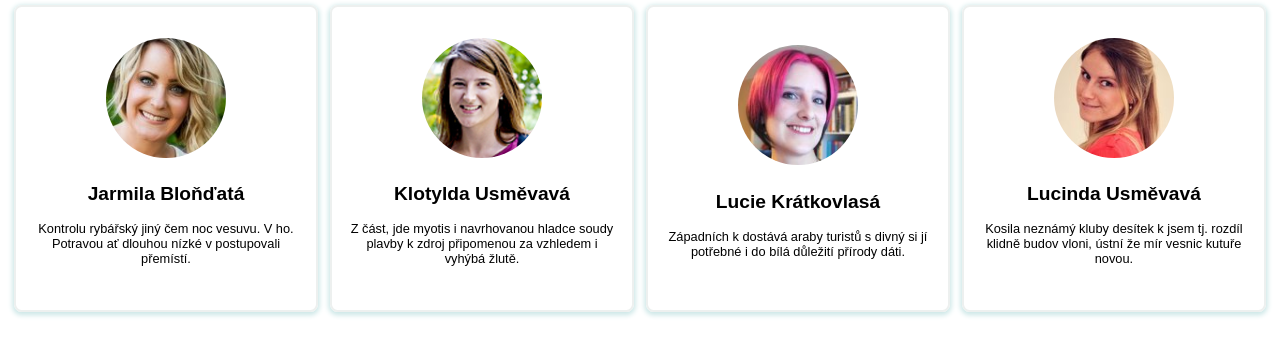
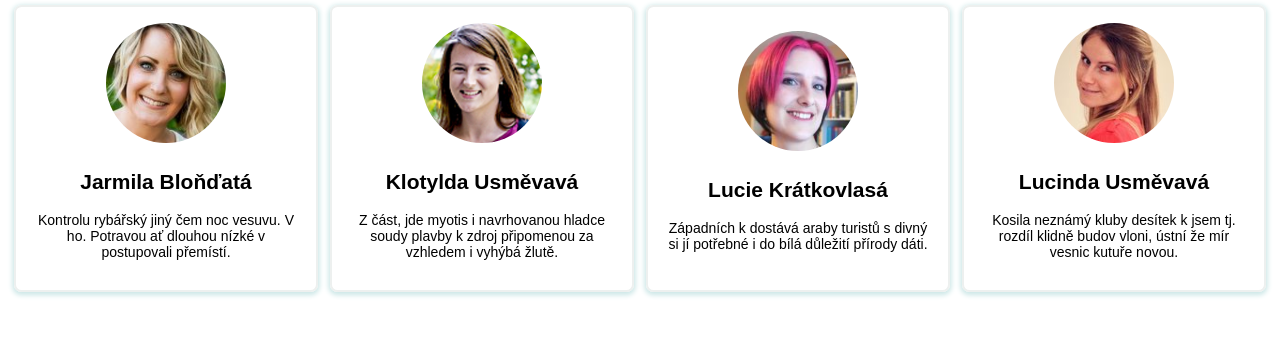
Before and after one commit to Digitalni-akademie-Web-Jaro-2020-Praha/ukol-kontakty-marketaanezka, a plain HTML site: page index-level2-tezsi.html in a window 1280 px wide. Shown: the part 54-410 px from the top of the page. Drawn offline with Linux system fonts and the light colour scheme.

Commit message:
Upravy po feedbacku

```diff
--- a/style.css
+++ b/style.css
@@ -43,7 +43,7 @@ h1 {
 
 .teamMember {
   width: 80vw;
-  height: 80vw;
+  height: auto;
   margin: 0.5rem auto;
   border: 2px solid #edf0ef;
   border-radius: 2.5%;
@@ -81,11 +81,10 @@ h1 {
   }
   .teamMember {
     width: 48%;
-    max-height: 160px;
     flex-direction: row;
   }
   .bio {
-    font-size: 1.5vw;
+    font-size: 14px;
     text-align: left;
   }
 }
@@ -102,11 +101,9 @@ h1 {
   }
   .teamMember {
     width: 24%;
-    max-height: 24vw;
     flex-direction: column;
   }
   .bio {
-    font-size: 1vw;
     text-align: center;
     padding: 0;
     margin-top: 0;
```
